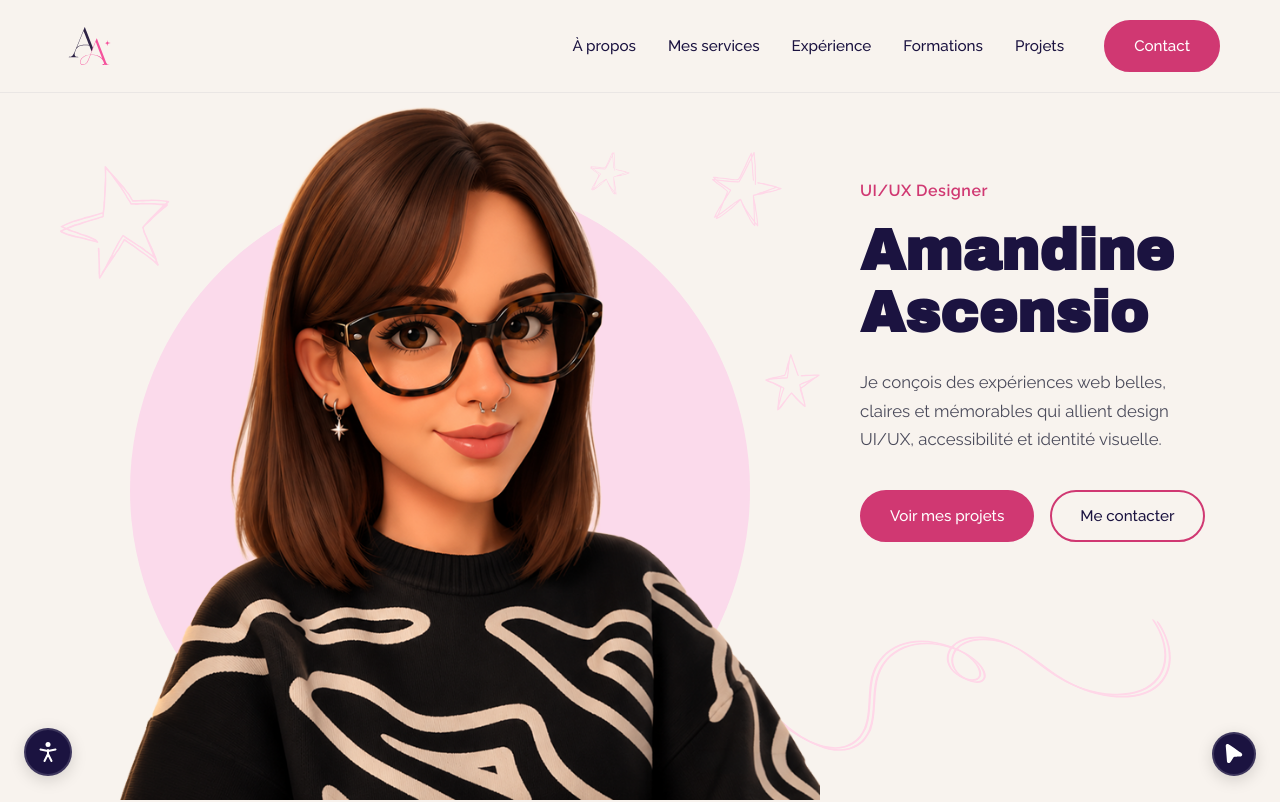
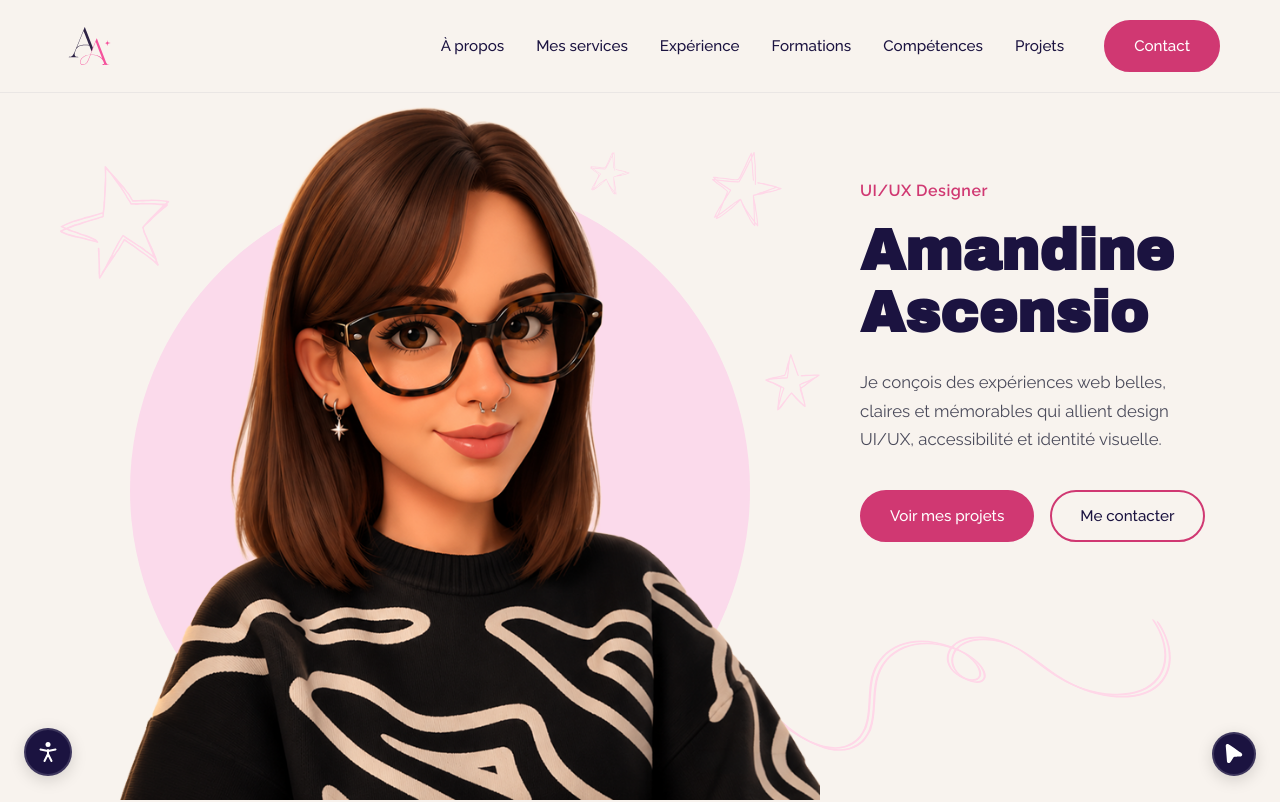
Before and after one commit to amandineascensio/Portfolio, a website: page index.html in a window 1280 px wide. Shown: the top 802 px of the page. Drawn offline with Linux system fonts and the light colour scheme.

Commit message:
updates 10

```diff
--- a/index.html
+++ b/index.html
@@ -29,6 +29,7 @@
           <li><a href="#services">Mes services</a></li>
           <li><a href="#experience">Expérience</a></li>
           <li><a href="#formations">Formations</a></li>
+          <li><a href="#competences">Compétences</a></li>
           <li><a href="#projets">Projets</a></li>
         </ul>
         <a href="contact.html" class="btn btn--primary header__cta">Contact</a>
@@ -44,6 +45,7 @@
           <li><a href="#services">Mes services</a></li>
           <li><a href="#experience">Expérience</a></li>
           <li><a href="#formations">Formations</a></li>
+          <li><a href="#competences">Compétences</a></li>
           <li><a href="#projets">Projets</a></li>
         </ul>
         <a href="contact.html" class="btn btn--primary">Contact</a>
```
